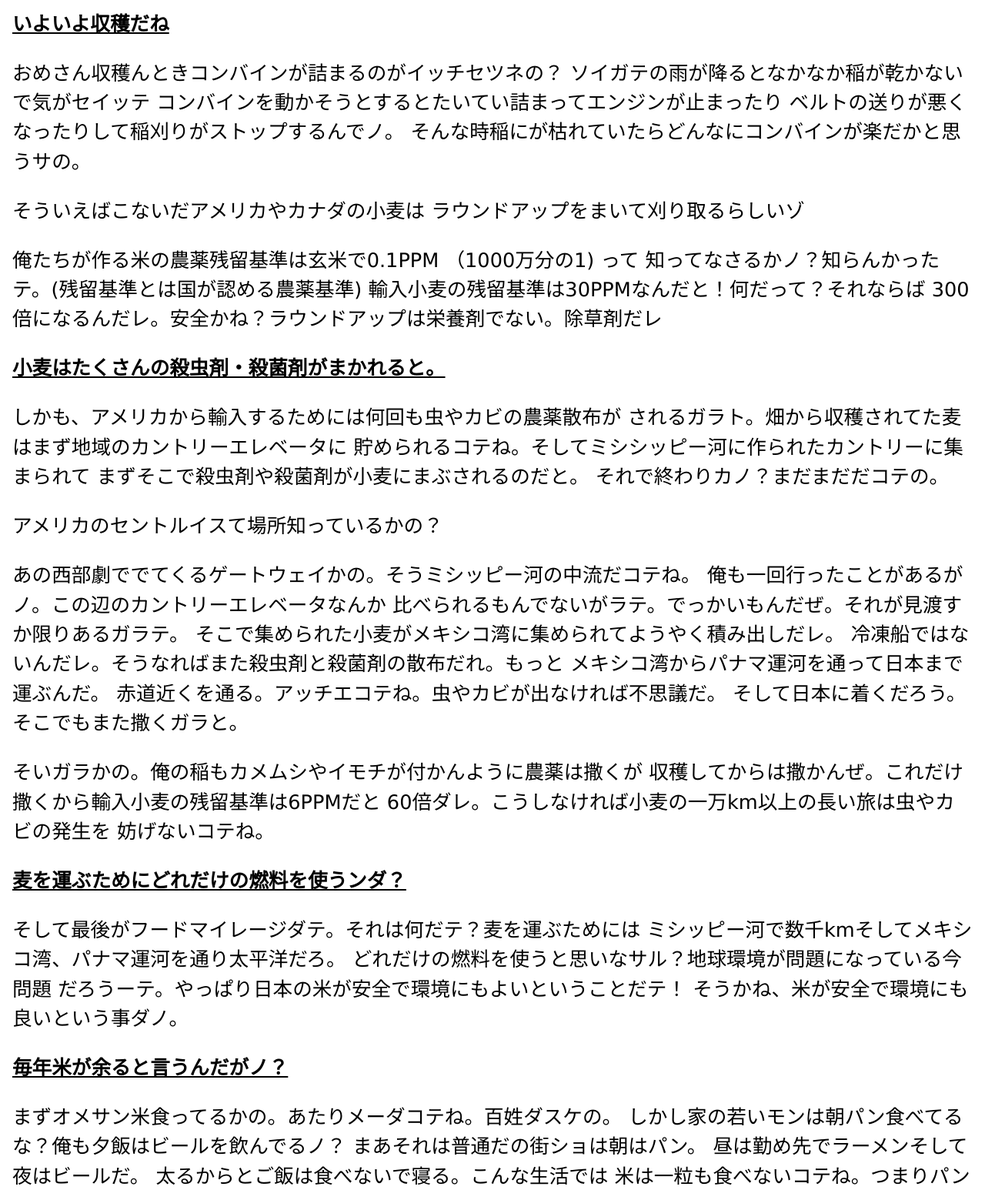
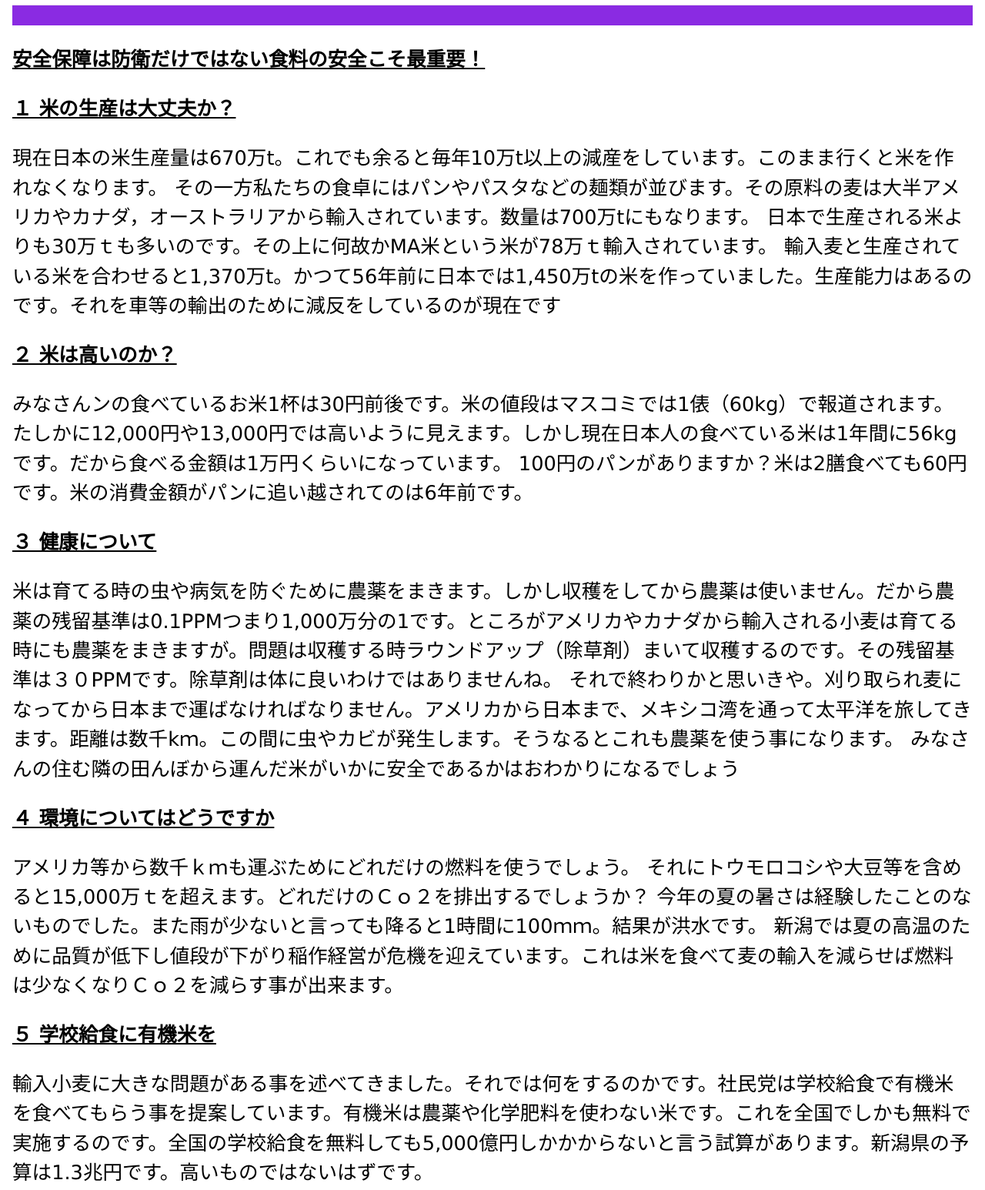
Before and after one commit to choompol-boonmee/horii-web1, a plain HTML site: page index.html in a window 1280 px wide. Shown: the part 940-2486 px from the top of the page at 77% size. Drawn offline with nearby package versions, Linux system fonts and the light colour scheme.

Commit message:
add policy

```diff
--- a/index.html
+++ b/index.html
@@ -29,6 +29,92 @@
 <img src="horii-002.jpg" alt="Car" style="width:100%">
 
 <div class="w3-container">
+
+<hr style="height: 2vw; background-color: blueviolet;">
+
+<p style="font-size:2vw; font-weight: bold; text-decoration: underline;">
+安全保障は防衛だけではない食料の安全こそ最重要！
+</p>
+
+<p style="font-size:2vw; font-weight: bold; text-decoration: underline;">
+１ 米の生産は大丈夫か？
+</p>
+
+<p style="font-size:2vw">
+現在日本の米生産量は670万t。これでも余ると毎年10万t以上の減産をしています。このまま行くと米を作れなくなります。
+
+その一方私たちの食卓にはパンやパスタなどの麺類が並びます。その原料の麦は大半アメリカやカナダ，オーストラリアから輸入されています。数量は700万tにもなります。
+
+日本で生産される米よりも30万ｔも多いのです。その上に何故かMA米という米が78万ｔ輸入されています。
+
+輸入麦と生産されている米を合わせると1,370万t。かつて56年前に日本では1,450万tの米を作っていました。生産能力はあるのです。それを車等の輸出のために減反をしているのが現在です
+</p>
+
+<p style="font-size:2vw; font-weight: bold; text-decoration: underline;">
+２ 米は高いのか？
+</p>
+
+<p style="font-size:2vw">
+みなさんンの食べているお米1杯は30円前後です。米の値段はマスコミでは1俵（60kg）で報道されます。たしかに12,000円や13,000円では高いように見えます。しかし現在日本人の食べている米は1年間に56kgです。だから食べる金額は1万円くらいになっています。
+
+100円のパンがありますか？米は2膳食べても60円です。米の消費金額がパンに追い越されてのは6年前です。
+</p>
+
+<p style="font-size:2vw; font-weight: bold; text-decoration: underline;">
+３ 健康について
+</p>
+
+<p style="font-size:2vw">
+米は育てる時の虫や病気を防ぐために農薬をまきます。しかし収穫をしてから農薬は使いません。だから農薬の残留基準は0.1PPMつまり1,000万分の1です。ところがアメリカやカナダから輸入される小麦は育てる時にも農薬をまきますが。問題は収穫する時ラウンドアップ（除草剤）まいて収穫するのです。その残留基準は３０PPMです。除草剤は体に良いわけではありませんね。
+
+それで終わりかと思いきや。刈り取られ麦になってから日本まで運ばなければなりません。アメリカから日本まで、メキシコ湾を通って太平洋を旅してきます。距離は数千kｍ。この間に虫やカビが発生します。そうなるとこれも農薬を使う事になります。
+
+みなさんの住む隣の田んぼから運んだ米がいかに安全であるかはおわかりになるでしょう
+</p>
+
+<p style="font-size:2vw; font-weight: bold; text-decoration: underline;">
+４ 環境についてはどうですか
+</p>
+
+<p style="font-size:2vw">
+アメリカ等から数千ｋｍも運ぶためにどれだけの燃料を使うでしょう。
+
+それにトウモロコシや大豆等を含めると15,000万ｔを超えます。どれだけのＣｏ２を排出するでしょうか？
+
+今年の夏の暑さは経験したことのないものでした。また雨が少ないと言っても降ると1時間に100ｍｍ。結果が洪水です。
+
+新潟では夏の高温のために品質が低下し値段が下がり稲作経営が危機を迎えています。これは米を食べて麦の輸入を減らせば燃料は少なくなりＣｏ２を減らす事が出来ます。
+</p>
+
+<p style="font-size:2vw; font-weight: bold; text-decoration: underline;">
+５ 学校給食に有機米を
+</p>
+
+<p style="font-size:2vw">
+輸入小麦に大きな問題がある事を述べてきました。それでは何をするのかです。社民党は学校給食で有機米を食べてもらう事を提案しています。有機米は農薬や化学肥料を使わない米です。これを全国でしかも無料で実施するのです。全国の学校給食を無料しても5,000億円しかかからないと言う試算があります。新潟県の予算は1.3兆円です。高いものではないはずです。
+</p>
+
+<p style="font-size:2vw; font-weight: bold; text-decoration: underline;">
+６ 自給率を上げることが最も大切です。
+</p>
+
+<p style="font-size:2vw">
+国は来年の通常国会で農業基本法を改正するようです。
+
+年末に予想される衆議院の解散総選挙では物価の高騰、軍事費の増額などが焦点になりそうです。軍事費の増額は昨年比３０％です。
+
+どうして食料の安全保障が議論にならないのですか。
+
+あなたの体は食べ物によってできています。1日に3食べる食事、内国産で賄える量が1食しかありません。
+
+私たちにとって最重要な事は自給率を上げることでしょう。健康に環境にそして財布にも優しいのです。
+</p>
+
+<p style="font-size:2vw; font-weight: bold; text-decoration: underline;">
+比例区は社民党にお願いします
+</p>
+
+<hr style="height: 3vw; background-color: darkcyan;">
 
 <p style="font-size:2vw; font-weight: bold; text-decoration: underline;">
 いよいよ収穫だね
@@ -264,7 +350,7 @@ MA米と言って日本が米の輸入の自由化をした時から年間78万t
 
 </table>
 
-<hr>
+<hr style="height: 3vw; background-color: deeppink;">
 <p style="font-size:2vw">
 社会民主党・百姓塾一同
 </p>
```
